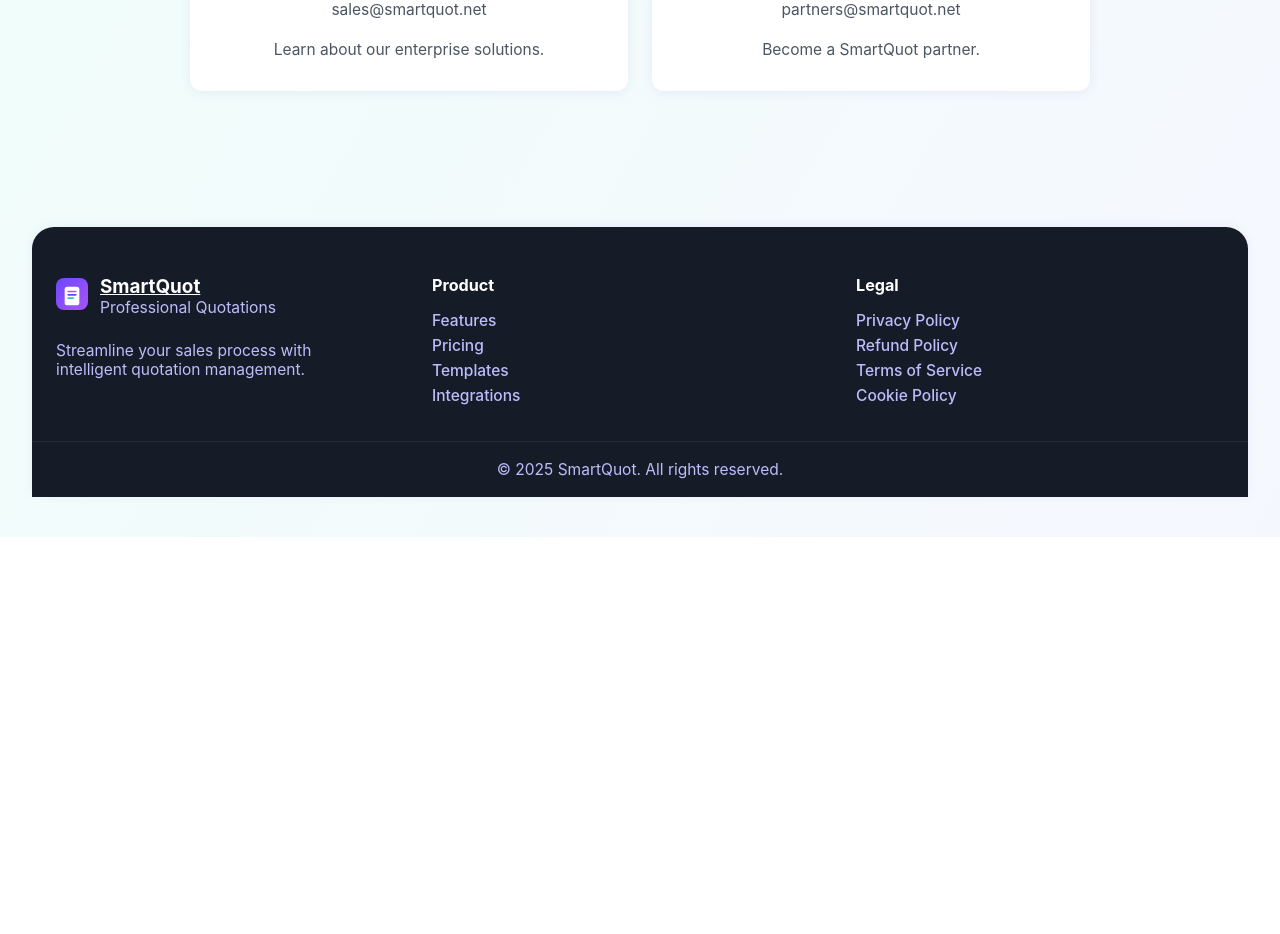
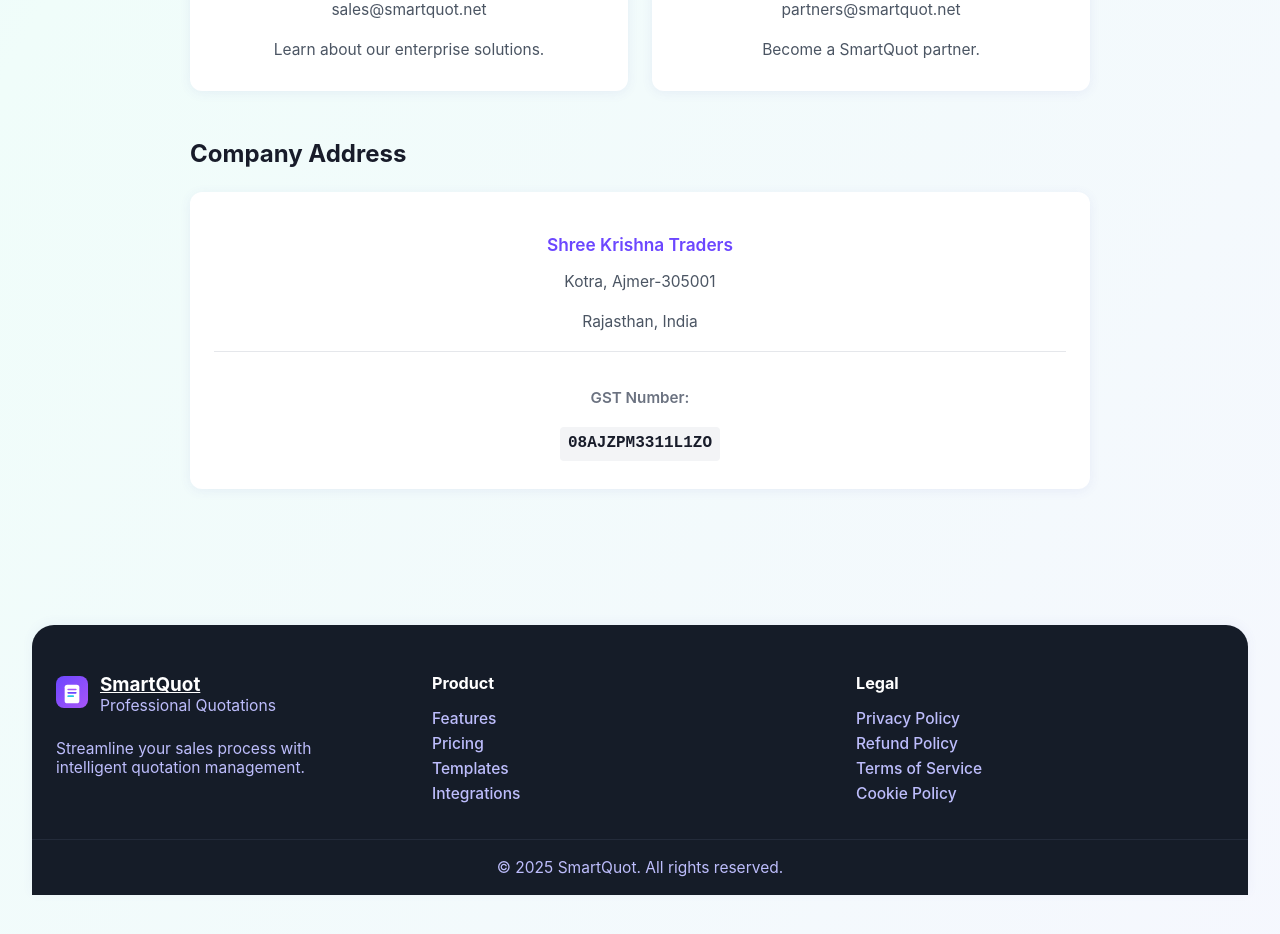
Before and after one commit to BEST-COADER-ISHAAN/smartquot-web, a React (Create React App) app in the folder smartquot-landing/: page /contact in a window 1280 px wide. Shown: the part 780-1714 px from the top of the page. Before the commit the page ends 1317 px from the top, so only its background shows below. Built offline with nearby package versions, Linux system fonts and the light colour scheme.

Commit message:
Add company address and GST number to contact page

```diff
--- a/smartquot-landing/src/App.css
+++ b/smartquot-landing/src/App.css
@@ -2140,3 +2140,28 @@ body, .landing-root {
   width: 100%;
   margin-top: 8px;
 }
+
+/* GST Information Styling */
+.gst-info {
+  margin-top: 16px;
+  padding-top: 16px;
+  border-top: 1px solid #e5e7eb;
+}
+
+.gst-info h4 {
+  font-size: 0.95rem;
+  font-weight: 600;
+  color: #6b7280;
+  margin-bottom: 4px;
+}
+
+.gst-info p {
+  font-size: 1rem;
+  font-weight: 600;
+  color: #181c2a;
+  font-family: 'Courier New', monospace;
+  background: #f3f4f6;
+  padding: 4px 8px;
+  border-radius: 4px;
+  display: inline-block;
+}
--- a/smartquot-landing/src/pages/ContactUsPage.js
+++ b/smartquot-landing/src/pages/ContactUsPage.js
@@ -51,6 +51,21 @@ export default function ContactUsPage() {
                 </div>
               </div>
             </div>
+
+            <div className="contact-section">
+              <h2>Company Address</h2>
+              <div className="contact-methods">
+                <div className="contact-method">
+                  <h3>Shree Krishna Traders</h3>
+                  <p>Kotra, Ajmer-305001</p>
+                  <p>Rajasthan, India</p>
+                  <div className="gst-info">
+                    <h4>GST Number:</h4>
+                    <p>08AJZPM3311L1ZO</p>
+                  </div>
+                </div>
+              </div>
+            </div>
           </div>
         </div>
 
```
